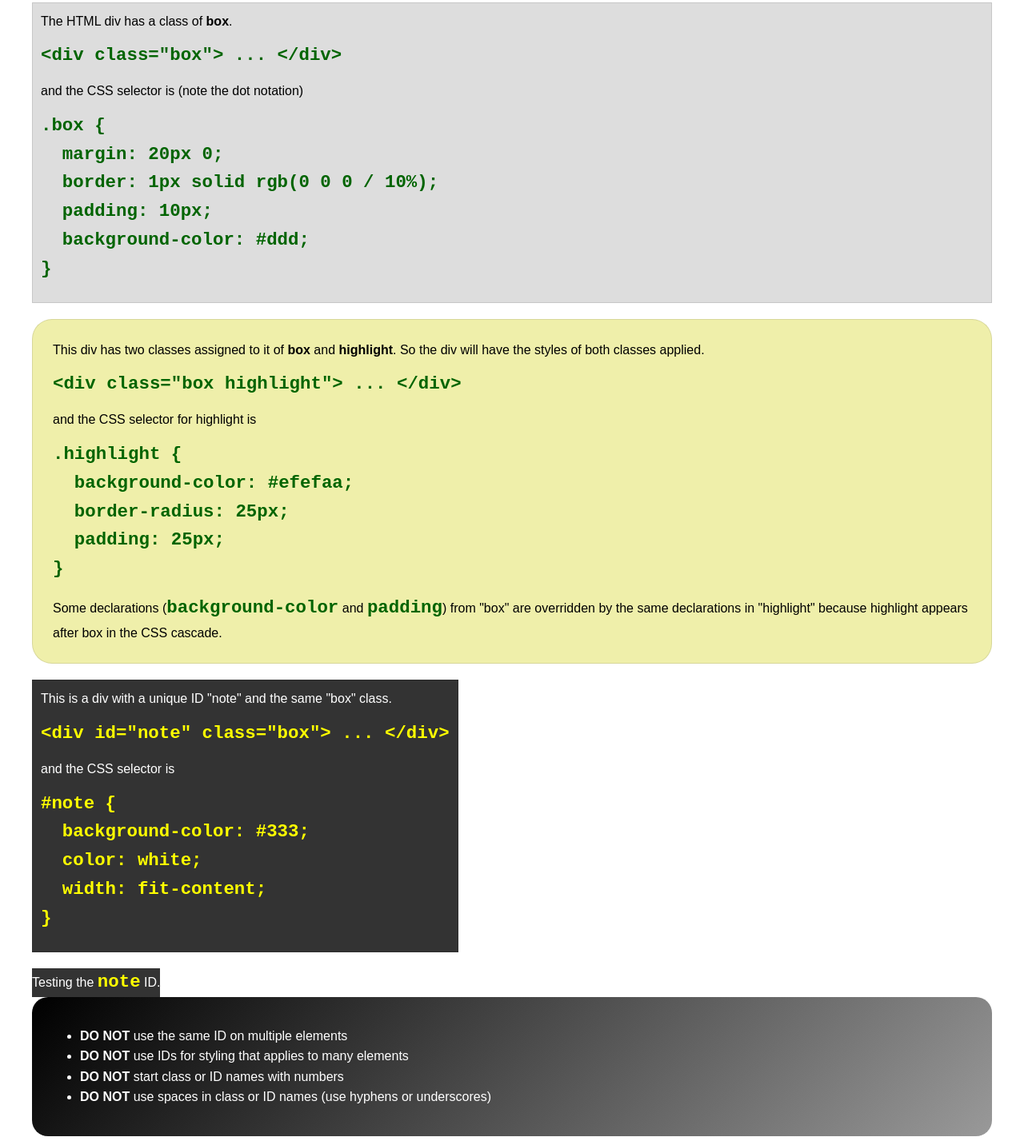
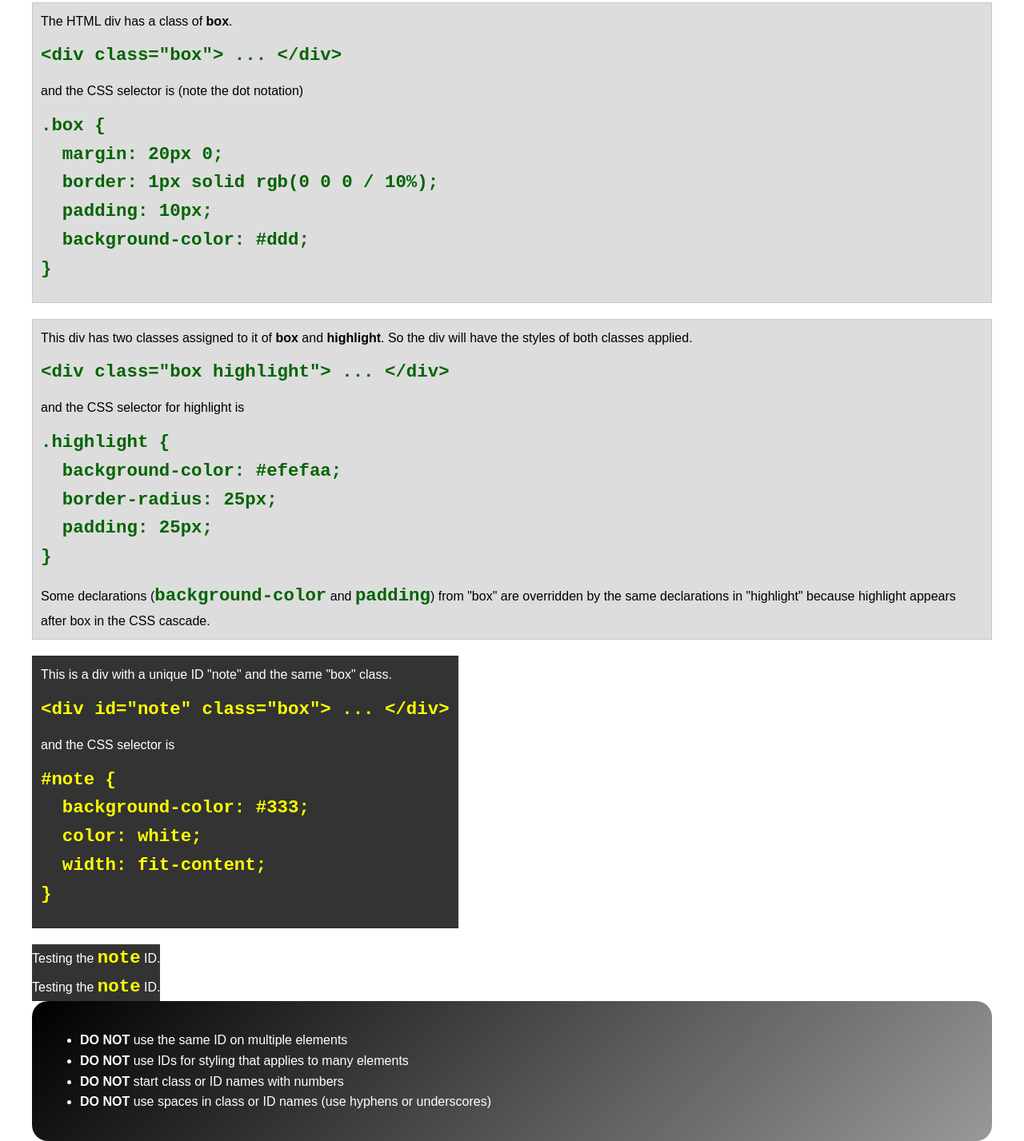
Before and after one commit to concordebienvenue/wdd130, a plain HTML site: page week03/class-and-id.html in a window 1280 px wide. Shown: the part 225-1652 px from the top of the page at 80% size. Drawn offline with Linux system fonts and the light colour scheme.

Commit message:
Testing how to use class and id selectors across HTML and CSS files

```diff
--- a/styles/styles.css
+++ b/styles/styles.css
@@ -29,7 +29,7 @@ aside {
     width: 20rem;
     margin: 1rem;
     border: 1px solid rgb(0 0 0 / 0.2);
-    /* 1️⃣*/
+    /* 1️⃣ */
     padding: 1rem;
     background-color: #eee;
     color: #333;
--- a/week03/class-and-id.html
+++ b/week03/class-and-id.html
@@ -23,8 +23,8 @@
   background-color: #ddd;
 }</code></pre>
     </div>
-
-    <div class="box highlight">
+    <!-- checking effect of selectors -->
+    <div class="box">
         <p>This div has two classes assigned to it of <strong>box</strong> and <strong>highlight</strong>. So the div will have the styles of both classes applied.</p>
         <pre><code class="html">&lt;div class="box highlight"&gt; ... &lt;/div&gt;</code></pre>
         and the CSS selector for highlight is
@@ -51,6 +51,11 @@
         <p>Testing the <code>note</code> ID.</p>
     </div>
 
+
+    <div id="note">
+        <p> Testing the <code>note</code> ID.</p>
+    </div>
+
     <section id="best-practice">
         <ul>
             <li><strong>DO NOT</strong> use the same ID on multiple elements</li>
```
